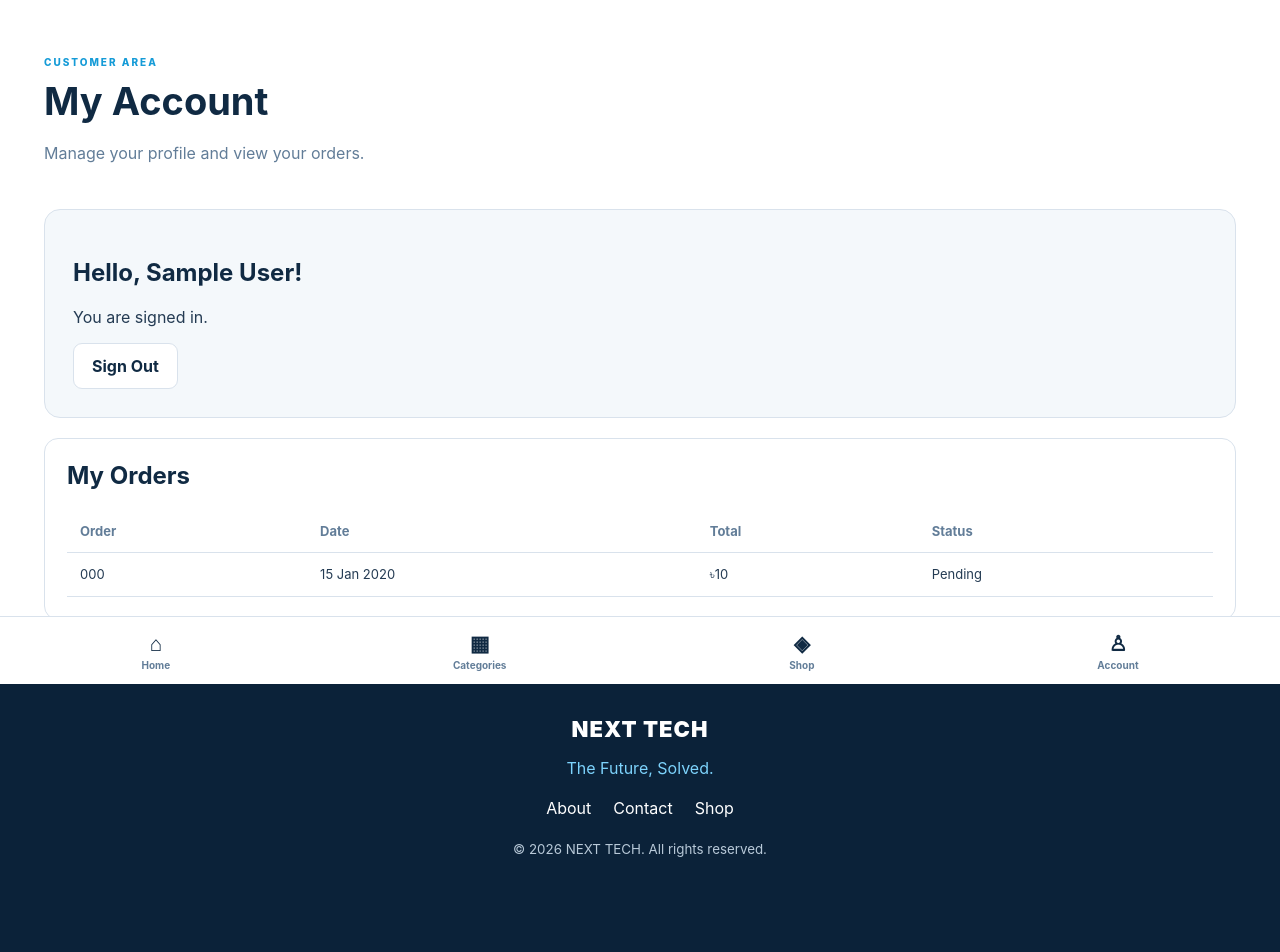
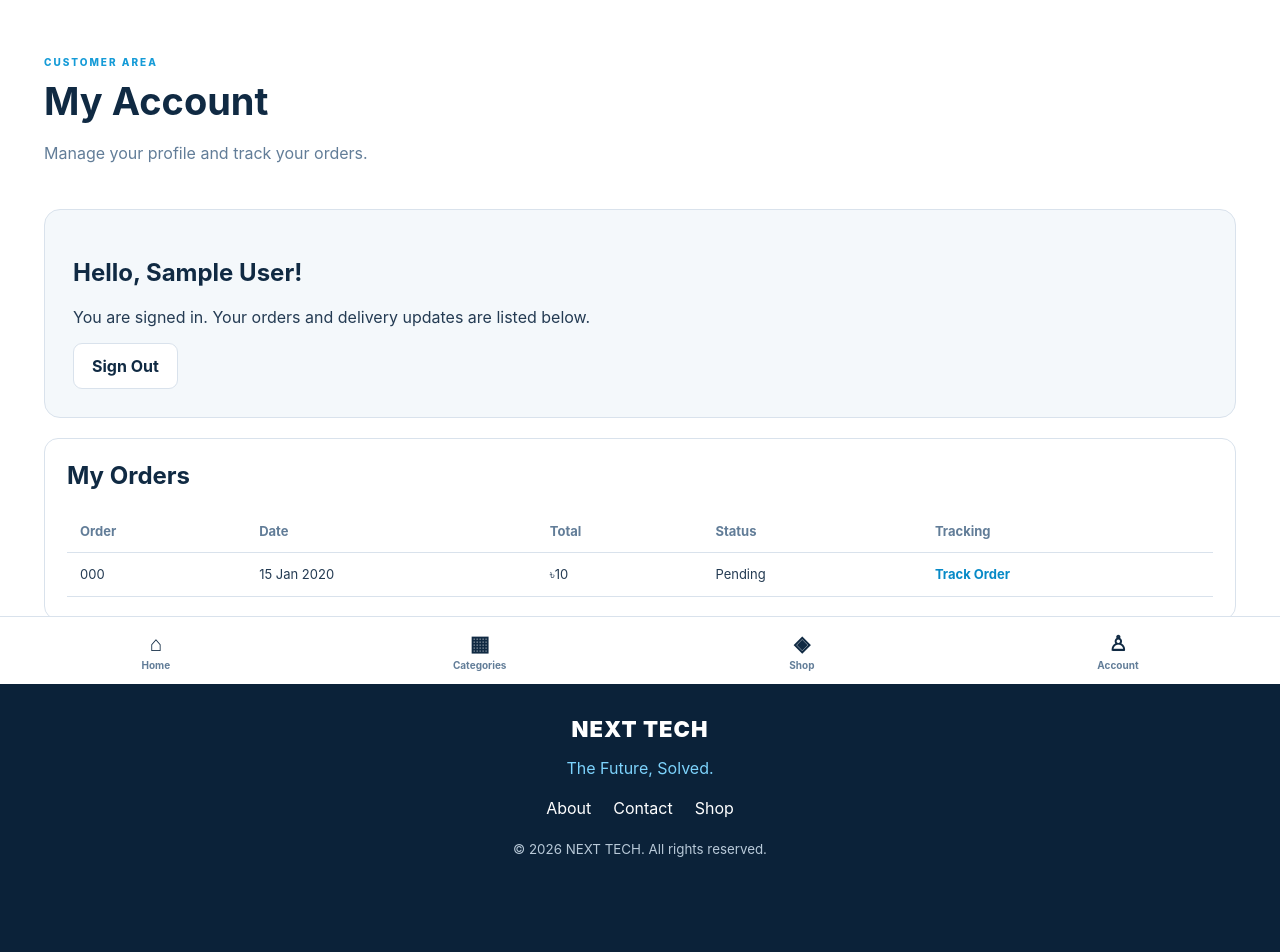
Before and after one commit to neorisexyz/next-tech-store, a PHP site: page /account.php in a window 1280 px wide. Shown: the part 116-1068 px from the top of the page. Run offline with PHP 8.4, Linux system fonts and the light colour scheme; the visitor is signed in with stand-in values (Sample User, id 1); data comes from the database, SQL or seed files in the repository; tables that the repository leaves empty hold one stand-in row (values such as "Sample post"); some libraries are stand-ins or nearby versions.

Commit message:
Improve customer account and add order tracking links

```diff
--- a/php-cpanel/account.php
+++ b/php-cpanel/account.php
@@ -1,25 +1,27 @@
 <?php
 require __DIR__.'/app/bootstrap.php';
 $error='';$success='';
-if($_SERVER['REQUEST_METHOD']==='POST'){csrf_check();$action=$_POST['action']??'';
+$returnTo=(($_GET['next']??$_POST['next']??'')==='checkout.php')?'checkout.php':'account.php';
+if($_SERVER['REQUEST_METHOD']==='POST'){
+ csrf_check();$action=$_POST['action']??'';
  if($action==='register'){
   $name=trim($_POST['name']??'');$email=filter_var(trim($_POST['email']??''),FILTER_VALIDATE_EMAIL);$phone=trim($_POST['phone']??'');$pass=$_POST['password']??'';
   if(!$name||!$email||strlen($pass)<10){$error='Name, valid email and a password of at least 10 characters are required.';}
-  else{try{$s=db()->prepare('INSERT INTO customers(name,email,phone,password_hash) VALUES(?,?,?,?)');$s->execute([$name,$email,$phone,password_hash($pass,PASSWORD_DEFAULT)]);session_regenerate_id(true);$_SESSION['customer_id']=(int)db()->lastInsertId();$_SESSION['customer_name']=$name;sync_guest_wishlist((int)$_SESSION['customer_id']);header('Location: '.url('account.php?welcome=1'));exit;}catch(PDOException $ex){$error=$ex->getCode()==='23000'?'This email is already registered.':'Registration could not be completed.';}}
+  else{try{$s=db()->prepare('INSERT INTO customers(name,email,phone,password_hash) VALUES(?,?,?,?)');$s->execute([$name,$email,$phone,password_hash($pass,PASSWORD_DEFAULT)]);session_regenerate_id(true);$_SESSION['customer_id']=(int)db()->lastInsertId();$_SESSION['customer_name']=$name;sync_guest_wishlist((int)$_SESSION['customer_id']);header('Location: '.url($returnTo));exit;}catch(PDOException $ex){$error=$ex->getCode()==='23000'?'This email is already registered.':'Registration could not be completed.';}}
  }elseif($action==='login'){
   $s=db()->prepare("SELECT id,name,password_hash FROM customers WHERE email=? AND status='active' LIMIT 1");$s->execute([trim($_POST['email']??'')]);$c=$s->fetch();
-  if($c&&password_verify($_POST['password']??'',$c['password_hash'])){session_regenerate_id(true);$_SESSION['customer_id']=(int)$c['id'];$_SESSION['customer_name']=$c['name'];sync_guest_wishlist((int)$_SESSION['customer_id']);header('Location: '.url('account.php'));exit;}$error='Email or password is incorrect.';
+  if($c&&password_verify($_POST['password']??'',$c['password_hash'])){session_regenerate_id(true);$_SESSION['customer_id']=(int)$c['id'];$_SESSION['customer_name']=$c['name'];sync_guest_wishlist((int)$_SESSION['customer_id']);header('Location: '.url($returnTo));exit;}$error='Email or password is incorrect.';
  }
 }
 if(!empty($_GET['welcome']))$success='Your customer account has been created.';
 $pageTitle='My Account — NEXT TECH';require __DIR__.'/includes/header.php';
 ?>
-<section class="page-intro"><span class="eyebrow">CUSTOMER AREA</span><h1>My Account</h1><p>Manage your profile and view your orders.</p></section>
+<section class="page-intro"><span class="eyebrow">CUSTOMER AREA</span><h1>My Account</h1><p>Manage your profile and track your orders.</p></section>
 <?php if($error):?><p class="form-error"><?=e($error)?></p><?php endif;?><?php if($success):?><p class="success-message"><?=e($success)?></p><?php endif;?>
-<?php if(!empty($_SESSION['customer_id'])):$s=db()->prepare('SELECT id,order_number,total,status,created_at FROM orders WHERE customer_id=? ORDER BY id DESC LIMIT 20');$s->execute([$_SESSION['customer_id']]);$orders=$s->fetchAll();?>
-<div class="account-welcome"><h2>Hello, <?=e($_SESSION['customer_name']??'Customer')?>!</h2><p>You are signed in.</p><a class="btn btn-outline" href="<?=e(url('customer-logout.php'))?>">Sign Out</a></div>
-<section class="admin-panel" style="margin-top:20px"><h2>My Orders</h2><?php if($orders):?><div class="table-wrap"><table><thead><tr><th>Order</th><th>Date</th><th>Total</th><th>Status</th></tr></thead><tbody><?php foreach($orders as $o):?><tr><td><?=e($o['order_number'])?></td><td><?=e(date('d M Y',strtotime($o['created_at'])))?></td><td><?=money($o['total'])?></td><td><?=e(ucfirst(str_replace('_',' ',$o['status'])))?></td></tr><?php endforeach;?></tbody></table></div><?php else:?><p class="empty-state">You have not placed any orders yet.</p><?php endif;?></section>
+<?php if(!empty($_SESSION['customer_id'])):$s=db()->prepare('SELECT id,order_number,total,status,created_at FROM orders WHERE customer_id=? ORDER BY id DESC LIMIT 30');$s->execute([$_SESSION['customer_id']]);$orders=$s->fetchAll();?>
+<div class="account-welcome"><h2>Hello, <?=e($_SESSION['customer_name']??'Customer')?>!</h2><p>You are signed in. Your orders and delivery updates are listed below.</p><a class="btn btn-outline" href="<?=e(url('customer-logout.php'))?>">Sign Out</a></div>
+<section class="admin-panel" style="margin-top:20px"><h2>My Orders</h2><?php if($orders):?><div class="table-wrap"><table><thead><tr><th>Order</th><th>Date</th><th>Total</th><th>Status</th><th>Tracking</th></tr></thead><tbody><?php foreach($orders as $o):?><tr><td><?=e($o['order_number'])?></td><td><?=e(date('d M Y',strtotime($o['created_at'])))?></td><td><?=money($o['total'])?></td><td><span class="status-pill status-<?=e($o['status'])?>"><?=e(ucfirst(str_replace('_',' ',$o['status'])))?></span></td><td><a href="<?=e(url('order-track.php?order='.rawurlencode($o['order_number'])))?>">Track Order</a></td></tr><?php endforeach;?></tbody></table></div><?php else:?><p class="empty-state">You have not placed any orders yet.</p><a class="btn btn-primary" href="<?=e(url('shop.php'))?>">Explore Products</a><?php endif;?></section>
 <?php else:?>
-<div class="account-columns"><form class="login-card" method="post"><h2>Sign In</h2><input type="hidden" name="csrf" value="<?=e(csrf_token())?>"><input type="hidden" name="action" value="login"><label>Email<input type="email" name="email" required autocomplete="email"></label><label>Password<input type="password" name="password" required autocomplete="current-password"></label><button class="btn btn-primary">Sign In</button></form>
-<form class="login-card" method="post"><h2>Create Account</h2><input type="hidden" name="csrf" value="<?=e(csrf_token())?>"><input type="hidden" name="action" value="register"><label>Full Name<input name="name" required autocomplete="name"></label><label>Email<input type="email" name="email" required autocomplete="email"></label><label>Phone<input name="phone" autocomplete="tel"></label><label>Password (minimum 10 characters)<input type="password" name="password" minlength="10" required autocomplete="new-password"></label><button class="btn btn-primary">Create Account</button></form></div>
+<div class="account-columns"><form class="login-card" method="post" action="<?=e(url('account.php'))?>"><h2>Sign In</h2><input type="hidden" name="csrf" value="<?=e(csrf_token())?>"><input type="hidden" name="action" value="login"><input type="hidden" name="next" value="<?=e($returnTo)?>"><label>Email<input type="email" name="email" required autocomplete="email"></label><label>Password<input type="password" name="password" required autocomplete="current-password"></label><button class="btn btn-primary">Sign In</button></form>
+<form class="login-card" method="post" action="<?=e(url('account.php'))?>"><h2>Create Account</h2><input type="hidden" name="csrf" value="<?=e(csrf_token())?>"><input type="hidden" name="action" value="register"><input type="hidden" name="next" value="<?=e($returnTo)?>"><label>Full Name<input name="name" required autocomplete="name"></label><label>Email<input type="email" name="email" required autocomplete="email"></label><label>Phone<input name="phone" autocomplete="tel"></label><label>Password (minimum 10 characters)<input type="password" name="password" minlength="10" required autocomplete="new-password"></label><button class="btn btn-primary">Create Account</button></form></div>
 <?php endif;?><?php require __DIR__.'/includes/footer.php';?>
```
